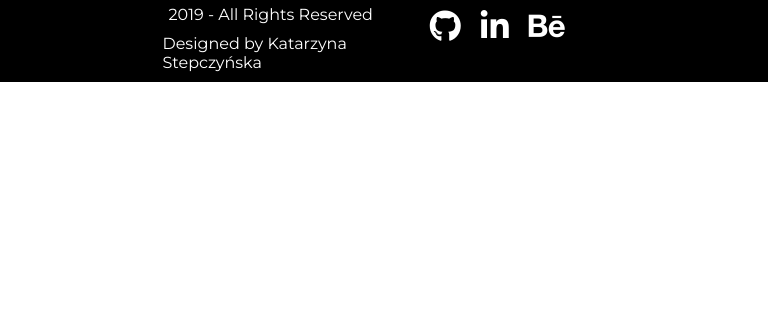
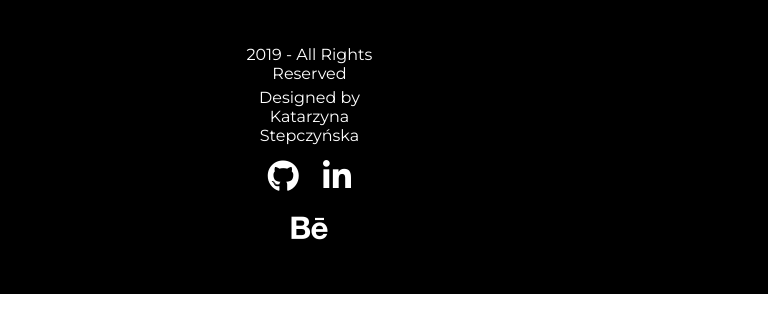
Before and after one commit to katarzyna-stepczynska/CodersCamp-Project-1, a plain HTML site: page index.html in a window 768 px wide. Drawn offline with Linux system fonts and the light colour scheme.

Commit message:
Cleaning styles

```diff
--- a/style.css
+++ b/style.css
@@ -19,31 +19,16 @@ footer {
     flex-direction: column;
     justify-content: center;
     align-items: center;
-}
-.footer-inside {
-    width: 100%;
-    display: flex;
-    flex-direction: column;
-    justify-content: center;
-    align-items: center;
+    text-align: center;
+    padding: 40px 0;
 }
 .footer-inside p {
     margin: 5px;
 }
-.footer-inside p:first-child {
-    margin: 40px 5px 5px 5px;
-}
-.footer-social {
-    width: 100%;
-    display: flex;
-    flex-direction: row;
-    justify-content: center;
-    align-items: center;
-}
 .footer-social .social-icon {
     color: var(--whitecolor);
     font-size: 2rem;
-    margin: 10px 10px 40px 10px;
+    margin: 10px 10px 10px 10px;
 }
 .footer-social .social-icon:hover {
     opacity: 0.6;
@@ -51,16 +36,14 @@ footer {
 
 /* @media only screen and (max-width: 400px) {} */
 @media only screen and (min-width: 401px) and (max-width: 960px) {
+    footer {
+        justify-content: space-around;
+    }
   .footer-inside {
       width: 50%;
-      float: left;
-  }
-  .footer-inside p:first-child {
-      margin: 5px;
   }
   .footer-social {
       width: 50%;
-      float: right;
   }
 }
 
```
